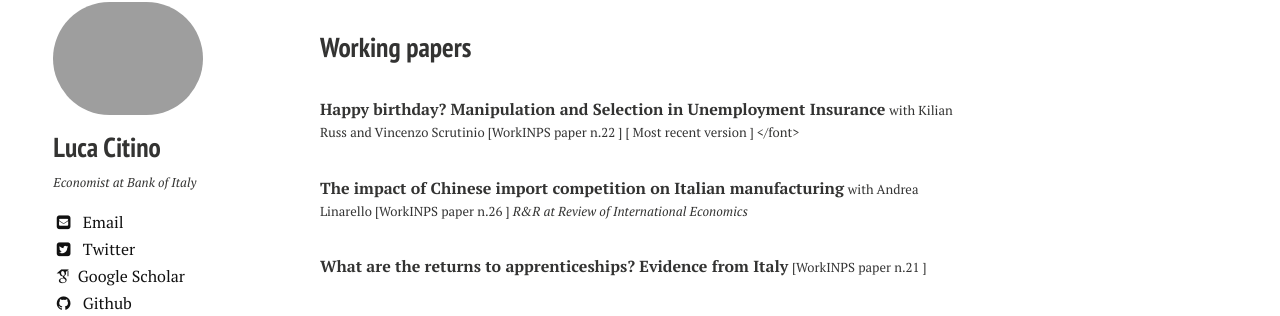
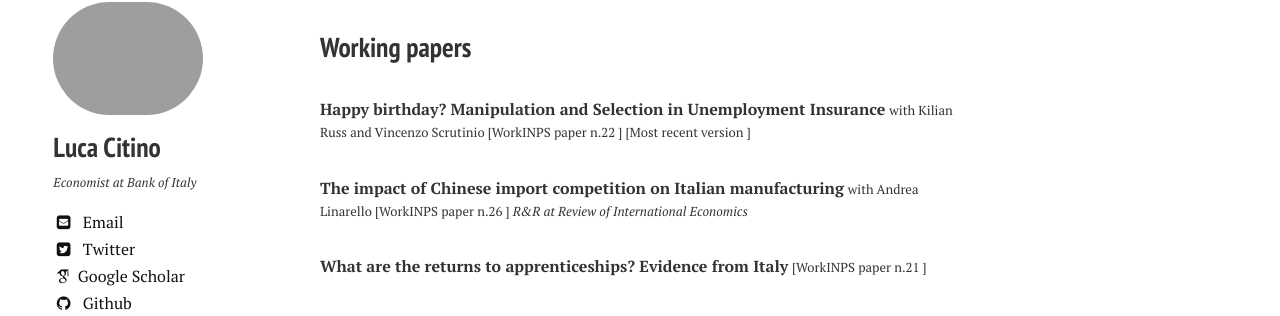
Before and after one commit to luca-citino/luca-citino.github.io, a Jekyll site: the page built from research.md, in a window 1280 px wide. Shown: the part 160-476 px from the top of the page. Built offline with Jekyll 4.4.1, drawn with Linux system fonts in a browser that asks for light colours; nearby versions of some CDN libraries; some web fonts are replaced.

Commit message:
Update research.md

```diff
--- a/research.md
+++ b/research.md
@@ -5,7 +5,7 @@ title: Research
 
 ### Working papers
 
-**Happy birthday? Manipulation and Selection in Unemployment Insurance**  <font size="-1">with Kilian Russ and <a href="https://sites.google.com/view/vincenzoscrutinio/home">Vincenzo Scrutinio</a> [<a href="https://www.inps.it/docallegatiNP/Mig/InpsComunica/WorkInps_Papers/22_gennaio_2019_Happy%20Birthday_citino_russ_scrutinio.pdf">WorkINPS paper n.22</a> ]  [<a href="https://luca-citino.github.io/docs/draft_UI_mani.pdf"> Most recent version <a/> ] </font>
+**Happy birthday? Manipulation and Selection in Unemployment Insurance**  <font size="-1">with Kilian Russ and <a href="https://sites.google.com/view/vincenzoscrutinio/home">Vincenzo Scrutinio</a> [<a href="https://www.inps.it/docallegatiNP/Mig/InpsComunica/WorkInps_Papers/22_gennaio_2019_Happy%20Birthday_citino_russ_scrutinio.pdf">WorkINPS paper n.22</a> ]  [<a href="https://luca-citino.github.io/docs/draft_UI_mani.pdf">Most recent version</a> ]</font>
 
 **The impact of Chinese import competition on Italian manufacturing** <font size="-1">with <a href="https://sites.google.com/site/andrealinarello/home">Andrea Linarello </a>[<a href="https://www.inps.it/docallegatiNP/Mig/InpsComunica/WorkInps_Papers/26_WorkINPS_Linarello_Citino_dicembre_2019.pdf">WorkINPS paper n.26</a> ] <i>R&R at Review of International Economics </i> </font>
 
```
